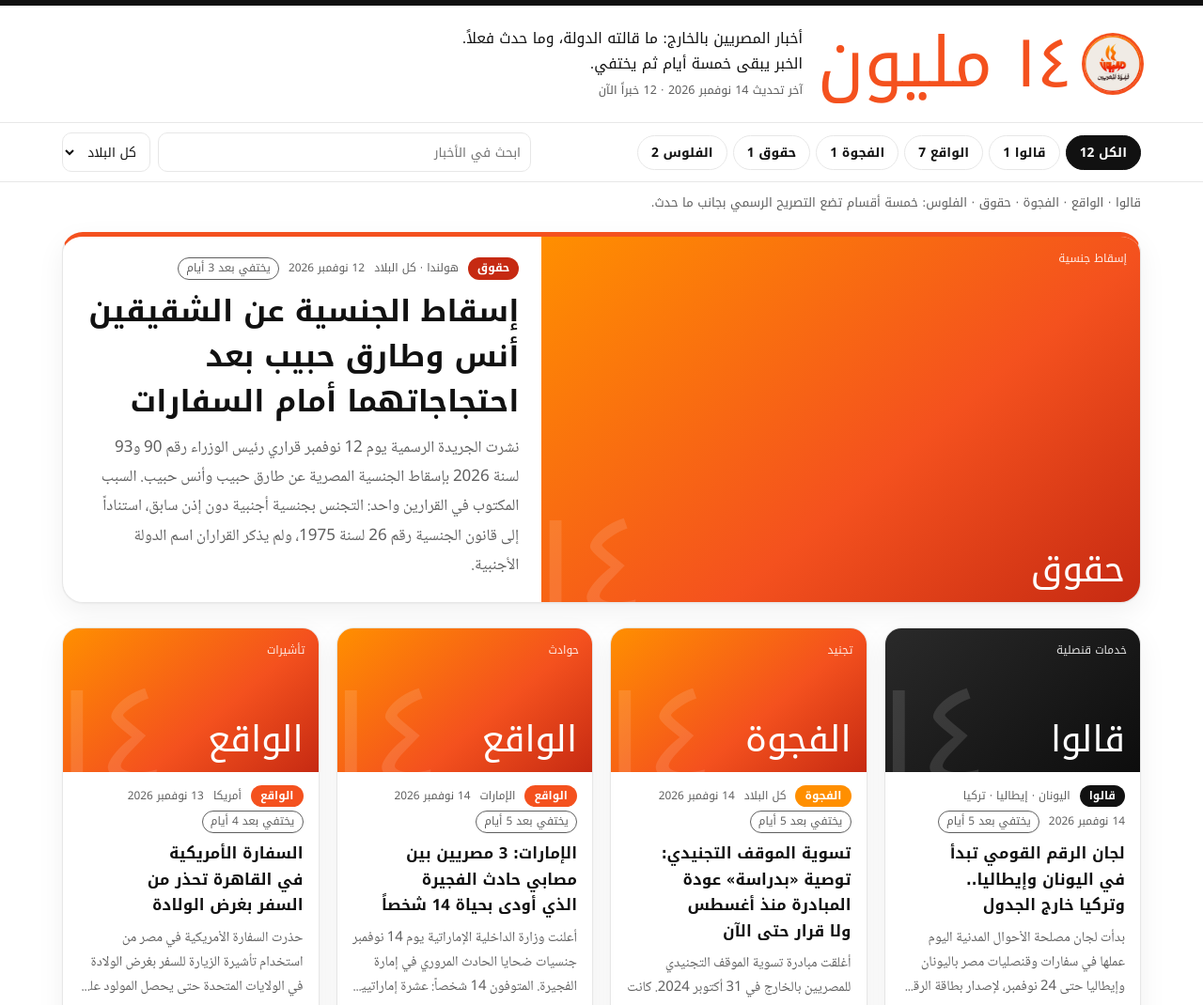
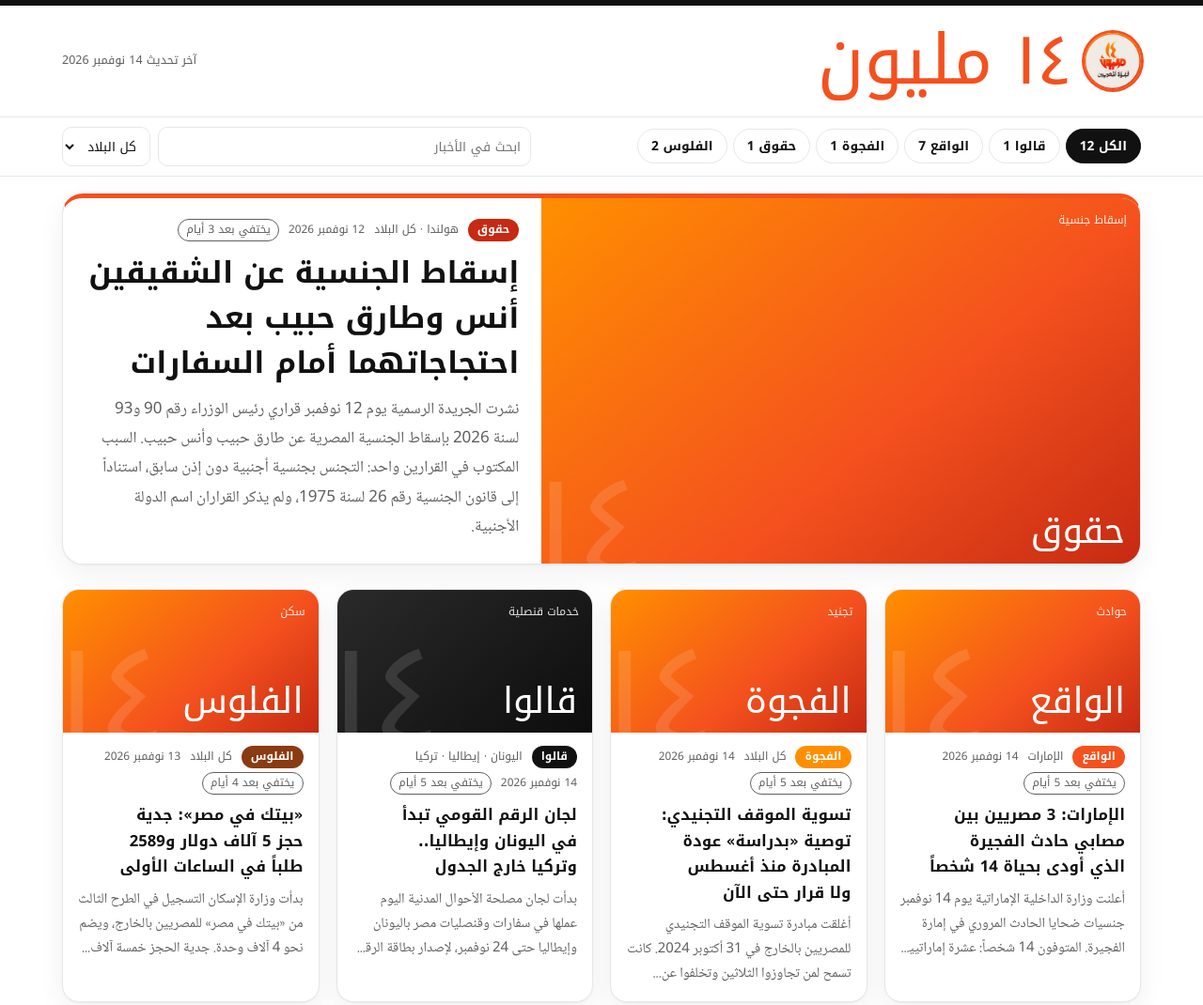
Before and after one commit to 14million26/14million, a plain HTML site: page index.html in a window 1280 px wide. Shown: the top 1070 px of the page at 94% size. Drawn offline with Linux system fonts and the light colour scheme; a web font is replaced by a local one.

Commit message:
update index.html

```diff
--- a/index.html
+++ b/index.html
@@ -8,6 +8,7 @@
 <meta name="theme-color" content="#ffffff">
 <link rel="icon" href="images/icon-192.png">
 <link rel="apple-touch-icon" href="images/icon-192.png">
+<link rel="manifest" href="manifest.webmanifest">
 <link rel="preconnect" href="https://fonts.googleapis.com">
 <link rel="preconnect" href="https://fonts.gstatic.com" crossorigin>
 <link href="https://fonts.googleapis.com/css2?family=Rakkas&family=Noto+Kufi+Arabic:wght@400;600;800&family=Noto+Naskh+Arabic:wght@400;600&display=swap" rel="stylesheet">
@@ -33,8 +34,7 @@ button{font:inherit;color:inherit}
 .mast-in{max-width:1180px;margin:0 auto;padding:22px 16px;display:flex;align-items:center;gap:16px;flex-wrap:wrap}
 .mast img{width:60px;height:60px;border-radius:50%;flex:none;box-shadow:0 0 0 3px var(--flame)}
 .mast h1{font-family:var(--font-mast);font-weight:400;font-size:clamp(2.8rem,10vw,4.6rem);line-height:1;margin:0;color:var(--flame)}
-.mast .tag{font-family:var(--font-head);font-size:.98rem;line-height:1.7;margin:0;max-width:42ch;color:var(--ink)}
-.mast .stamp{font-family:var(--font-head);font-size:.78rem;color:var(--muted);margin:4px 0 0}
+.mast .stamp{font-family:var(--font-head);font-size:.78rem;color:var(--muted);margin:0}
 .rail{position:sticky;top:0;z-index:5;background:rgba(255,255,255,.94);backdrop-filter:blur(8px);border-bottom:1px solid var(--line)}
 .rail-in{max-width:1180px;margin:0 auto;padding:10px 16px;display:flex;gap:10px;align-items:center;flex-wrap:wrap}
 .cats{display:flex;gap:6px;overflow-x:auto;scrollbar-width:none;flex:1 1 420px}
@@ -45,7 +45,6 @@ button{font:inherit;color:inherit}
 .tools{display:flex;gap:8px;flex:1 1 280px}
 .tools input,.tools select{font-family:var(--font-head);font-size:.86rem;color:var(--ink);background:var(--card);border:1px solid var(--line);border-radius:10px;padding:6px 10px;min-width:0}
 .tools input{flex:1}
-.catnote{max-width:1180px;margin:0 auto;padding:10px 16px 0;font-family:var(--font-head);font-size:.82rem;color:var(--muted)}
 main{max-width:1180px;margin:0 auto;padding:18px 16px 60px;display:flex;flex-direction:column;gap:26px}
 .lead{display:grid;grid-template-columns:1.25fr 1fr;background:var(--card);border-radius:22px;overflow:hidden;box-shadow:var(--shadow);cursor:pointer;border:1px solid var(--line);border-top:5px solid var(--flame)}
 .lead .lead-text{padding:22px 24px;display:flex;flex-direction:column;gap:10px;justify-content:center}
@@ -60,6 +59,8 @@ main{max-width:1180px;margin:0 auto;padding:18px 16px 60px;display:flex;flex-dir
 .card .ex{margin:0;color:var(--muted);font-size:.93rem;line-height:1.75;display:-webkit-box;-webkit-line-clamp:3;-webkit-box-orient:vertical;overflow:hidden}
 .meta{display:flex;flex-wrap:wrap;gap:4px 10px;align-items:center;font-family:var(--font-head);font-size:.74rem;color:var(--muted)}
 .pill{color:var(--on-flame);background:var(--k);border-radius:999px;padding:1px 10px;font-weight:600}
+.urg.pin{background:var(--ink)}
+.urg{color:#fff;background:var(--ember);border-radius:4px;padding:1px 8px;font-weight:800;letter-spacing:.02em}
 .fade{border:1px solid currentColor;border-radius:999px;padding:0 8px}
 .fade.last{color:var(--ember)}
 .cover{position:relative;aspect-ratio:16/9;width:100%;overflow:hidden;background:var(--k)}
@@ -103,10 +104,7 @@ footer .in{max-width:1180px;margin:0 auto;padding:22px 16px 30px}
   <div class="mast-in">
     <img src="images/logo.jpg" alt="شعار قهوة المصريين" width="64" height="64">
     <h1>١٤ مليون</h1>
-    <div style="flex:1 1 260px">
-      <p class="tag">أخبار المصريين بالخارج: ما قالته الدولة، وما حدث فعلاً. الخبر يبقى خمسة أيام ثم يختفي.</p>
-      <p class="stamp" id="stamp">جارٍ التحميل…</p>
-    </div>
+    <p class="stamp" id="stamp" style="margin-inline-start:auto"></p>
   </div>
 </header>
 
@@ -121,7 +119,6 @@ footer .in{max-width:1180px;margin:0 auto;padding:22px 16px 30px}
     </div>
   </div>
 </nav>
-<p class="catnote" id="catnote"></p>
 
 <main>
   <section id="leadwrap"></section>
@@ -147,7 +144,7 @@ footer .in{max-width:1180px;margin:0 auto;padding:22px 16px 30px}
   var PAGE = 12, shown = PAGE, state = {cat:"", q:"", country:""}, data = null, live = [];
   function el(t,c,x){var e=document.createElement(t); if(c) e.className=c; if(x!=null) e.textContent=x; return e;}
   function nice(iso){var p=iso.split('-'); return (+p[2])+' '+MONTHS[+p[1]-1]+' '+p[0];}
-  function left(iso){var p=iso.split('-'),n=new Date();
+  function left(iso){iso=iso||'';var p=iso.split('-'),n=new Date();
     return data.ttl_days-Math.round((Date.UTC(n.getFullYear(),n.getMonth(),n.getDate())-Date.UTC(+p[0],+p[1]-1,+p[2]))/864e5);}
   function kOf(c){return (CATS[c]||{k:"var(--ink)"}).k;}
   function cover(x){
@@ -157,7 +154,7 @@ footer .in{max-width:1180px;margin:0 auto;padding:22px 16px 30px}
     return c;
   }
   function meta(x){
-    var m=el('div','meta'); var p=el('span','pill',x.cat); p.style.setProperty('--k',kOf(x.cat)); m.appendChild(p);
+    var m=el('div','meta'); if(x.priority===1){m.appendChild(el('span','urg','عاجل'));} if(x.pin_top){m.appendChild(el('span','urg pin','مثبّت'));} var p=el('span','pill',x.cat); p.style.setProperty('--k',kOf(x.cat)); m.appendChild(p);
     m.appendChild(el('span',null,(x.countries||[]).join(' · '))); m.appendChild(el('span',null,nice(x.date)));
     var t=x._left===0?'يختفي اليوم':x._left===1?'يختفي غداً':'يختفي بعد '+x._left+' أيام';
     m.appendChild(el('span','fade'+(x._left<=1?' last':''),t)); return m;
@@ -180,7 +177,6 @@ footer .in{max-width:1180px;margin:0 auto;padding:22px 16px 30px}
       if(c) b.style.setProperty('--k',kOf(c));
       b.addEventListener('click',function(){state.cat=c; shown=PAGE; render();}); box.appendChild(b);
     });
-    document.getElementById('catnote').textContent = state.cat ? CATS[state.cat].d : 'قالوا · الواقع · الفجوة · حقوق · الفلوس: خمسة أقسام تضع التصريح الرسمي بجانب ما حدث.';
   }
   function render(){
     renderCats();
@@ -230,9 +226,15 @@ footer .in{max-width:1180px;margin:0 auto;padding:22px 16px 30px}
 
   fetch('data.json',{cache:'no-store'}).then(function(r){return r.json();}).then(function(d){
     data=d;
-    live=(d.items||[]).map(function(x){x._left=left(x.date); return x;}).filter(function(x){return x._left>=0;})
-      .sort(function(a,b){return a.date<b.date?1:a.date>b.date?-1:0;});
-    document.getElementById('stamp').textContent='آخر تحديث '+nice(d.updated)+' · '+live.length+' خبراً الآن';
+    live=(d.items||[]).map(function(x){x._left=left(x.published||x.date); return x;}).filter(function(x){return x._left>=0;});
+    live.sort(function(a,b){
+      if(!!a.lead!==!!b.lead) return a.lead?-1:1;
+      if(!!a.pin_top!==!!b.pin_top) return a.pin_top?-1:1;
+      if((a.priority||4)!==(b.priority||4)) return (a.priority||4)-(b.priority||4);
+      if((a.published||'')!==(b.published||'')) return a.published<b.published?1:-1;
+      return a.date<b.date?1:-1;
+    });
+    document.getElementById('stamp').textContent='آخر تحديث '+nice((d.updated||'').slice(0,10));
     var cs={}; live.forEach(function(x){(x.countries||[]).forEach(function(c){cs[c]=1;});});
     var sel=document.getElementById('country'); Object.keys(cs).sort().forEach(function(c){var o=el('option',null,c); o.value=c; sel.appendChild(o);});
     document.getElementById('foot').textContent=d.about||'';
```
